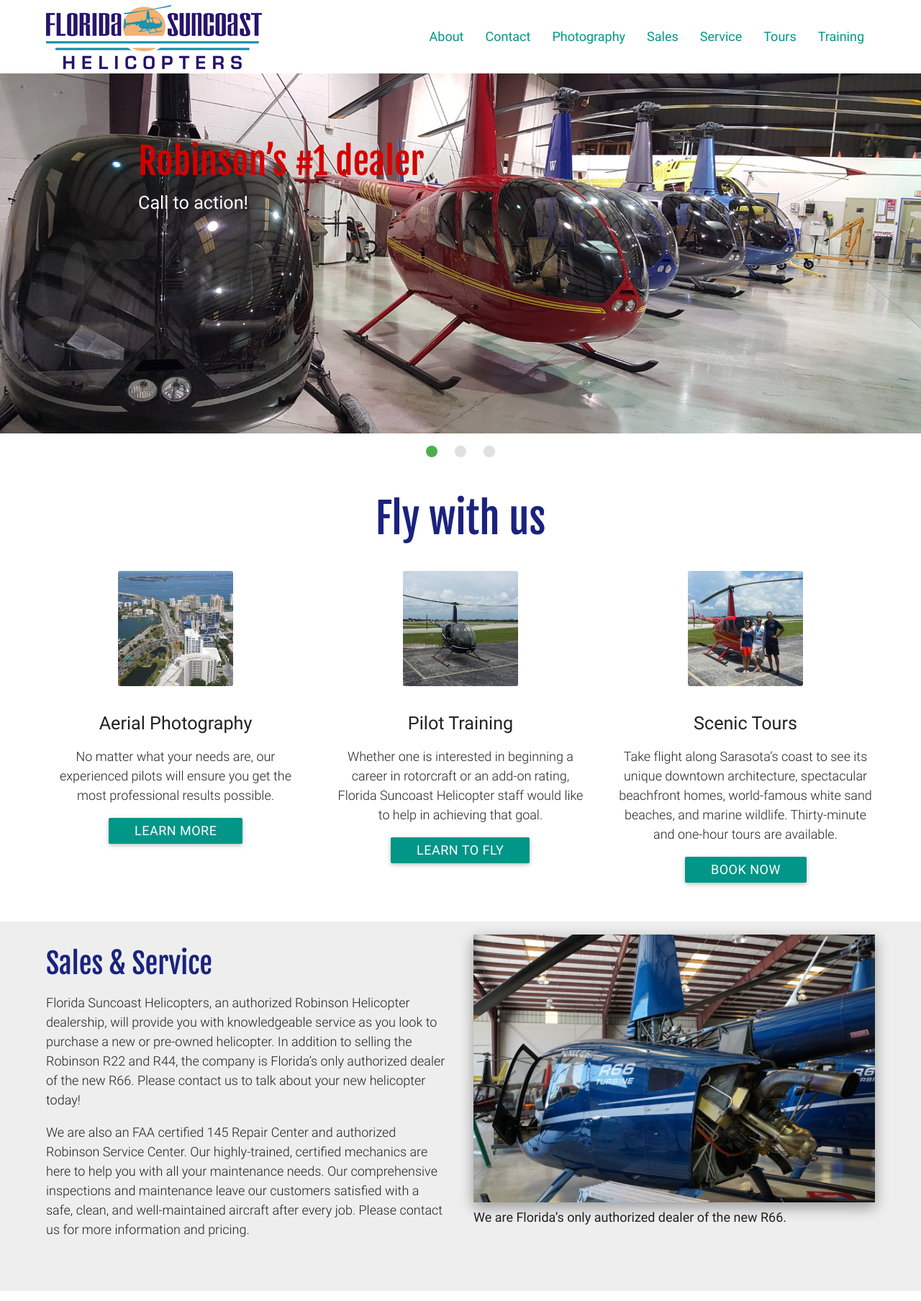
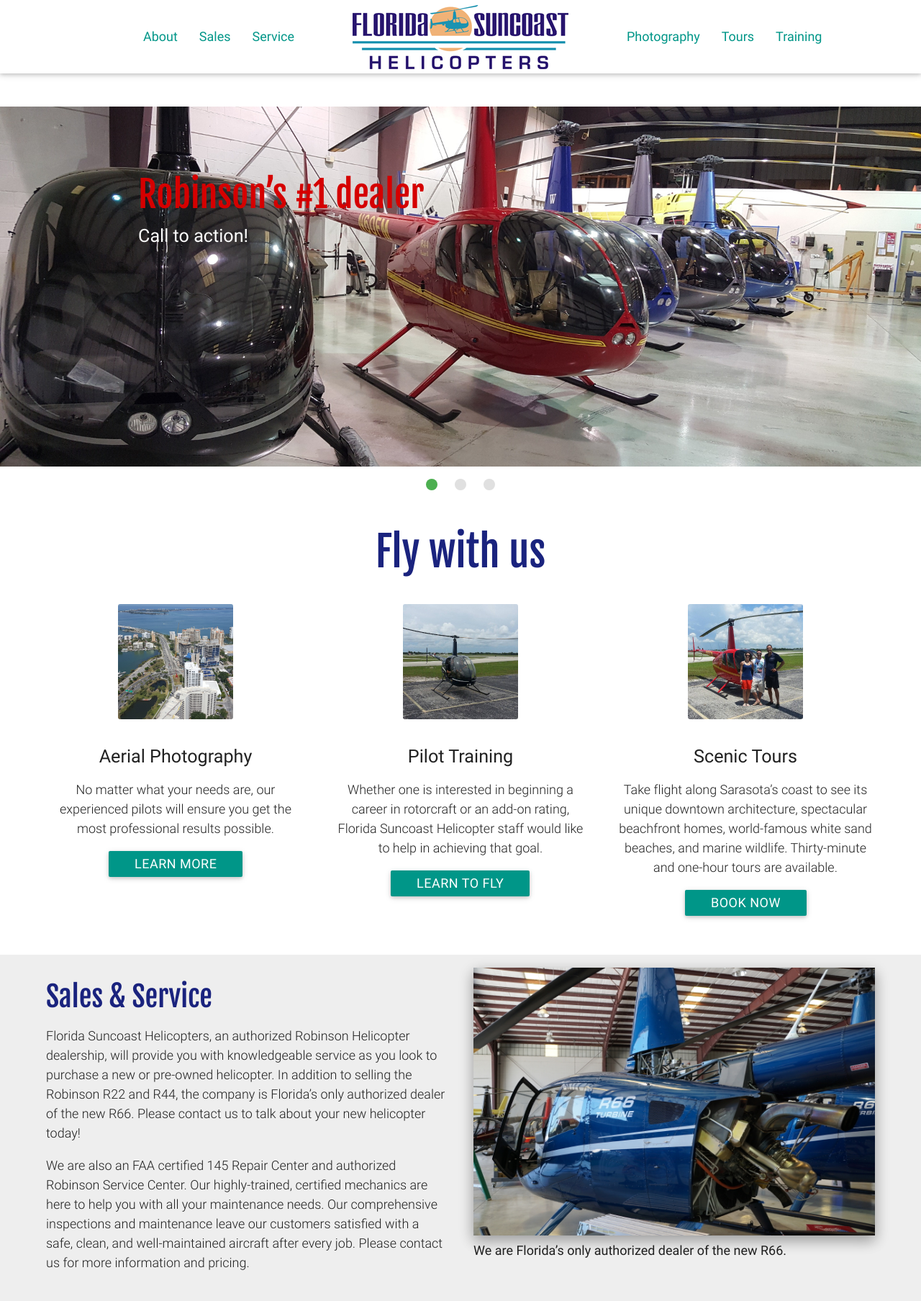
Before and after one commit to joncoop/fsh, a Jekyll site: the page built from index.html, in a window 1280 px wide, cut to the strip 0-1807 px from the top of the page. Shown: the whole strip at 72% size. Built offline with Jekyll 4.4.1, drawn with Linux system fonts in a browser that asks for light colours; nearby versions of some CDN libraries.

Commit message:
Centered logo in header.

```diff
--- a/_includes/header.html
+++ b/_includes/header.html
@@ -1,22 +1,34 @@
 <nav role="navigation">
-  <div class="nav-wrapper container">
+  <div class="container hide-on-med-and-down">
+    <div class="row no-margin-bottom">
+      <div class="col s4">
+        <ul class="right">
+          <li><a href="{{ site.github.url }}/about.html">About</a></li>
+          <li><a href="{{ site.github.url }}/sales.html">Sales</a></li>
+          <li><a href="{{ site.github.url }}/service.html">Service</a></li>
+        </ul>
+      </div>
+
+      <div class="col s4 center">
+        <a id="logo-container" href="{{ site.github.url }}/">
+          <img class="main-logo hide-on-med-and-down" src="{{ site.github.url }}/img/logo_300x89.gif" alt="Florida Suncoast Helicopters">
+        </a>
+      </div>
+
+      <div class="col s4">
+        <ul class="left">
+          <li><a href="{{ site.github.url }}/photography.html">Photography</a></li>
+          <li><a href="{{ site.github.url }}/tours.html">Tours</a></li>
+          <li><a href="{{ site.github.url }}/training.html">Training</a></li>
+        </ul>
+      </div>
+    </div>
+  </div>
+
+  <div class="nav-wrapper container hide-on-large-only">
     <a id="logo-container" href="{{ site.github.url }}/" class="brand-logo">
-
-      <img class="main-logo hide-on-med-and-down" src="{{ site.github.url }}/img/logo_300x89.gif" alt="Florida Suncoast Helicopters">
-      <img class="main-logo hide-on-large-only" src="{{ site.github.url }}/img/logo_200x59.gif" alt="Florida Suncoast Helicopters">
-
-      <!--<img class="main-logo" src="{{ site.github.url }}/img/logo.svg" alt="Florida Suncoast Helicopters">-->
+      <img class="main-logo" src="{{ site.github.url }}/img/logo_200x59.gif" alt="Florida Suncoast Helicopters">
     </a>
-
-    <ul class="right hide-on-med-and-down">
-      <li><a href="{{ site.github.url }}/about.html">About</a></li>
-      <li><a href="{{ site.github.url }}/contact.html">Contact</a></li>
-      <li><a href="{{ site.github.url }}/photography.html">Photography</a></li>
-      <li><a href="{{ site.github.url }}/sales.html">Sales</a></li>
-      <li><a href="{{ site.github.url }}/service.html">Service</a></li>
-      <li><a href="{{ site.github.url }}/tours.html">Tours</a></li>
-      <li><a href="{{ site.github.url }}/training.html">Training</a></li>
-    </ul>
 
     <ul id="nav-mobile" class="side-nav">
       <li><a class="teal lighten-2 white-text" href="{{ site.github.url }}/">Home</a></li>
--- a/css/main.scss
+++ b/css/main.scss
@@ -173,3 +173,7 @@
   max-width: 100%;
   height: auto;
 }
+
+.no-margin-bottom {
+  margin-bottom: 0;
+}
```
